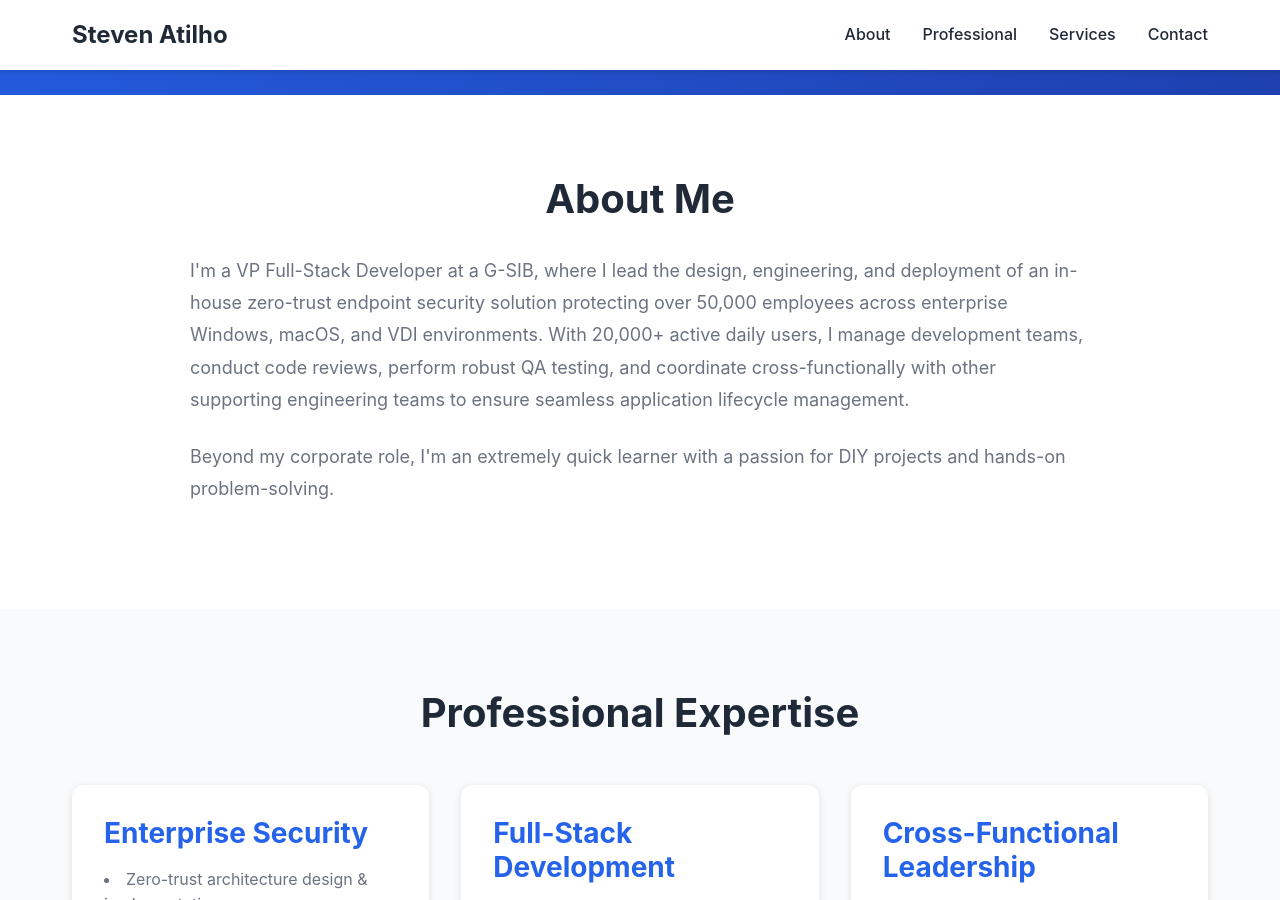
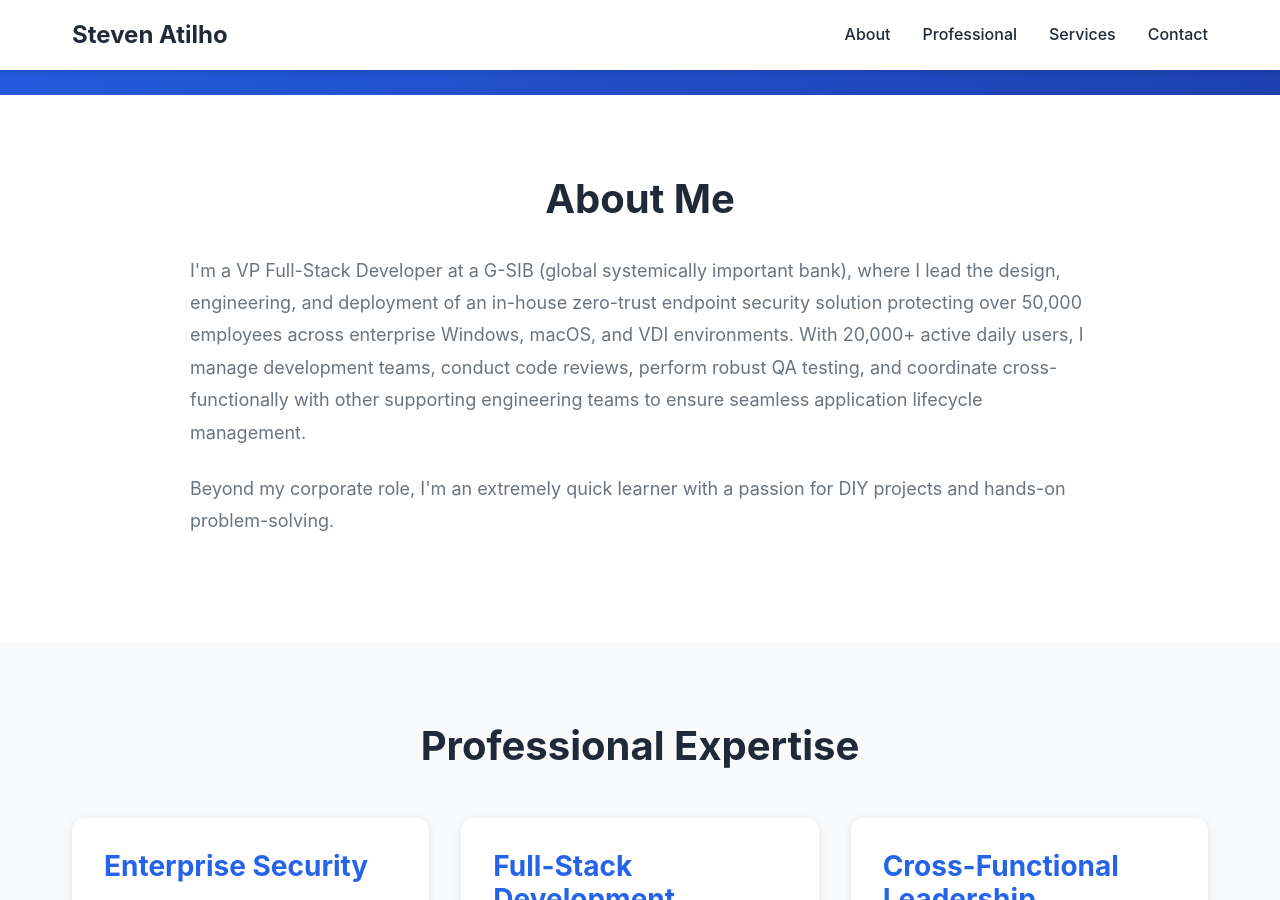
Before and after one commit to smatilho/smatilho.github.io, a Jekyll site: the page built from index.md, in a window 1280 px wide and 900 px high, scrolled down 443 px. Built offline with Jekyll 4.4.1, drawn with Linux system fonts in a browser that asks for light colours.

Commit message:
Minor updates

```diff
--- a/index.md
+++ b/index.md
@@ -17,7 +17,7 @@ title: Home
 <section id="about" class="about">
   <div class="container">
     <h2>About Me</h2>
-    <p>I'm a VP Full-Stack Developer at a G-SIB, where I lead the design, engineering, and deployment of an in-house zero-trust endpoint security solution protecting over 50,000 employees across enterprise Windows, macOS, and VDI environments. With 20,000+ active daily users, I manage development teams, conduct code reviews, perform robust QA testing, and coordinate cross-functionally with other supporting engineering teams to ensure seamless application lifecycle management.</p>
+    <p>I'm a VP Full-Stack Developer at a G-SIB (global systemically important bank), where I lead the design, engineering, and deployment of an in-house zero-trust endpoint security solution protecting over 50,000 employees across enterprise Windows, macOS, and VDI environments. With 20,000+ active daily users, I manage development teams, conduct code reviews, perform robust QA testing, and coordinate cross-functionally with other supporting engineering teams to ensure seamless application lifecycle management.</p>
 
     <p>Beyond my corporate role, I'm an extremely quick learner with a passion for DIY projects and hands-on problem-solving.</p>
   </div>
```
Also changed, not shown: 1 other file.
